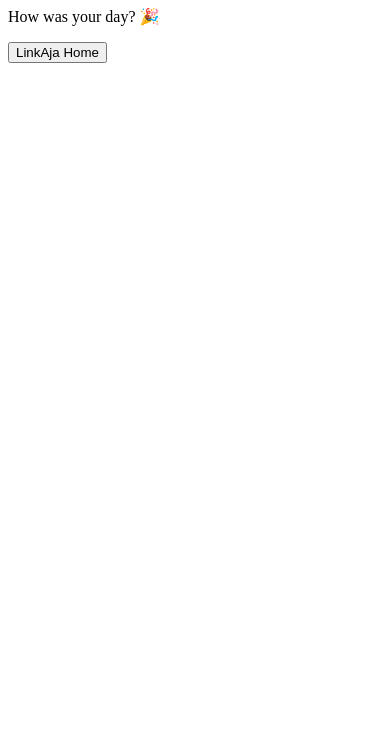
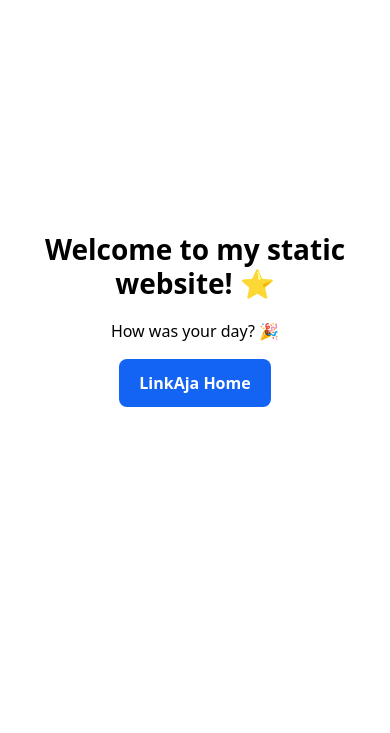
Before and after one commit to farizy/static-website, a plain HTML site: page index.html in a window 390 px wide. Shown: the part 111-844 px from the top of the page. Drawn offline with Linux system fonts and the light colour scheme.

Commit message:
Make homepage responsive for mobile devices

```diff
--- a/index.html
+++ b/index.html
@@ -1,15 +1,76 @@
 <!DOCTYPE html>
-<html>
+<html lang="en">
    <head>
+      <meta charset="UTF-8">
+      <meta name="viewport" content="width=device-width, initial-scale=1">
+      <meta name="theme-color" content="#ffffff">
       <title>My Static Website</title>
+      <style>
+         *,
+         *::before,
+         *::after {
+            box-sizing: border-box;
+         }
+
+         body {
+            min-height: 100vh;
+            margin: 0;
+            padding: 1.5rem;
+            display: grid;
+            place-items: center;
+            font-family: system-ui, -apple-system, BlinkMacSystemFont, "Segoe UI", sans-serif;
+            line-height: 1.5;
+            text-align: center;
+         }
+
+         main {
+            width: min(100%, 40rem);
+         }
+
+         h1 {
+            font-size: clamp(1.75rem, 6vw, 3rem);
+            line-height: 1.2;
+            overflow-wrap: anywhere;
+         }
+
+         p {
+            font-size: clamp(1rem, 3.5vw, 1.25rem);
+         }
+
+         .home-button {
+            display: inline-block;
+            max-width: 100%;
+            min-height: 44px;
+            padding: 0.75rem 1.25rem;
+            border: 0;
+            border-radius: 0.5rem;
+            background: #1464f4;
+            color: #fff;
+            font: inherit;
+            font-weight: 600;
+            text-decoration: none;
+            overflow-wrap: anywhere;
+         }
+
+         .home-button:focus-visible {
+            outline: 3px solid #111;
+            outline-offset: 3px;
+         }
+
+         @media (max-width: 480px) {
+            body {
+               padding: 1rem;
+            }
+         }
+      </style>
    </head>
    <body>
-      <h1>Welcome to my static website! ⭐️</h1>
-      <p>How was your day? 🎉</p>
-      <form>
-         <button type="reset" onclick="location.href='https://linkaja.id/applink/aci/dashboard/'">
+      <main>
+         <h1>Welcome to my static website! ⭐️</h1>
+         <p>How was your day? 🎉</p>
+         <a class="home-button" href="https://linkaja.id/applink/aci/dashboard/">
             LinkAja Home
-         </button>
-      </form>
+         </a>
+      </main>
    </body>
 </html>
```
